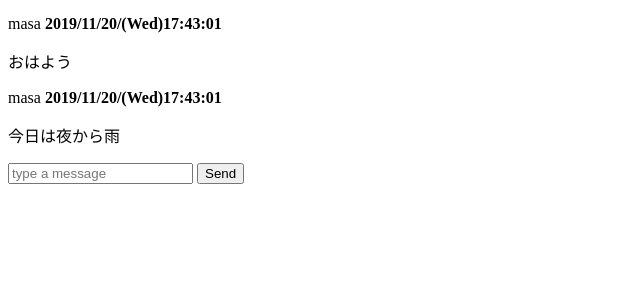
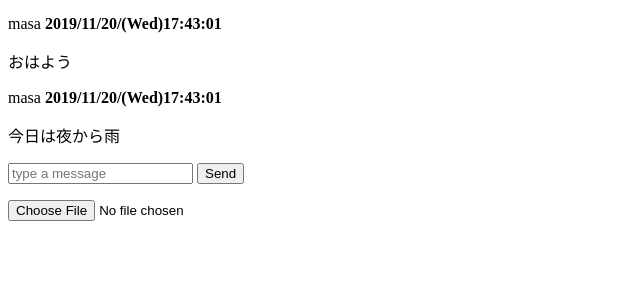
Before and after one commit to kaimasa1115/chat-space, a Rails app: template app/views/messages/_main_chat.html.haml in a window 1280 px wide. Shown: the part 136-436 px from the top of the page, without its empty margins (0-640 px from the left). Run offline with Rails 7, Linux system fonts and the light colour scheme; the template is opened without the code that fills it, so the values that code supplies are empty; some libraries are stand-ins or nearby versions.

Commit message:
complete

```diff
--- a/app/assets/stylesheets/modules/_messages.scss
+++ b/app/assets/stylesheets/modules/_messages.scss
@@ -137,7 +137,10 @@
       top: 30px;
       font-size: 1.3rem;
     }
-
+    .main__foot_image input {
+      font-size: 1px;
+      visibility: hidden;
+    }
 
   }
 }
--- a/app/views/messages/_main_chat.html.haml
+++ b/app/views/messages/_main_chat.html.haml
@@ -14,14 +14,11 @@
       %a masa
       %b 2019/11/20/(Wed)17:43:01
       %p 今日は夜から雨
-
-
-
-
-
   .main__foot
     %form.new-message
       %input.input-text{:placeholder => "type a message", :type => "text"}/
       %input.submit-btn{:name => "commit", :type => "submit", :value => "Send"}/
     .main__foot_image
-      =icon('fas','image')
+      %label{class: "input-box__image"}
+        = icon('fas', 'image')
+        %input{type: "file"}
```
